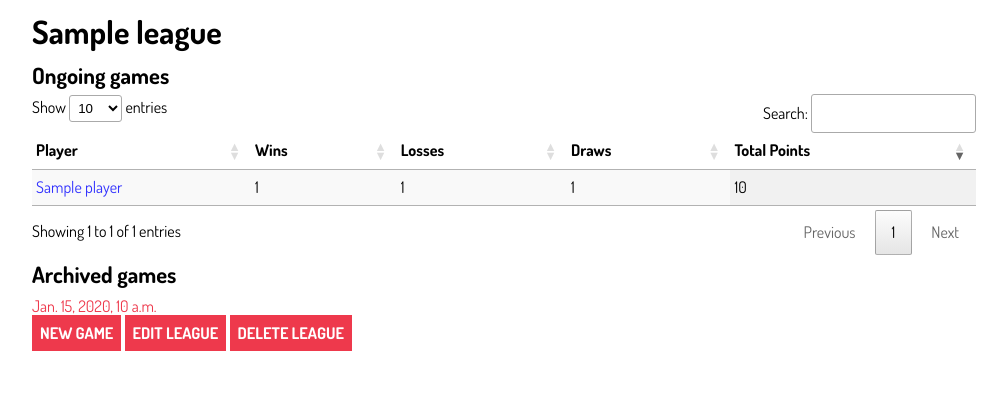
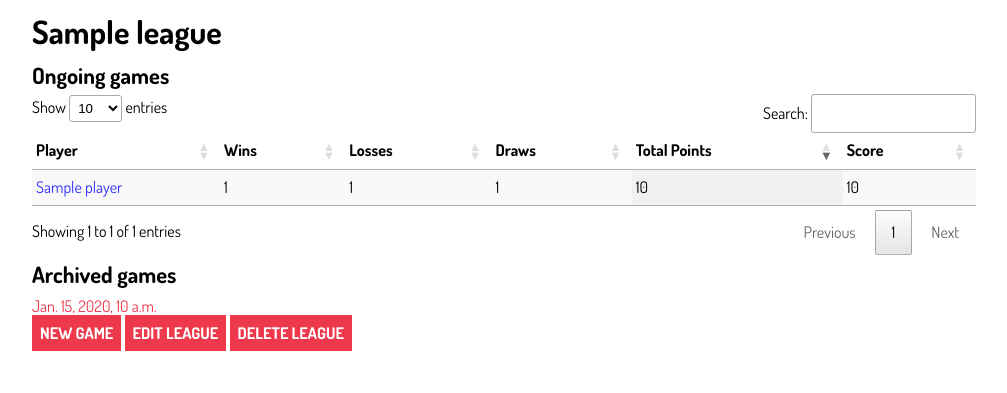
Before and after one commit to trahay/ultimate-ladder, a Django app: page /ladder/leagues/1/ in a window 1280 px wide. Shown: the part 60-453 px from the top of the page, without its empty margins (136-1143 px from the left). Run offline with Django 5.2, Linux system fonts and the light colour scheme; tables that the repository leaves empty hold one stand-in row (values such as "Sample post"); some libraries are stand-ins or nearby versions.

Commit message:
display the players score

```diff
--- a/ladder/templates/ladder/league.html
+++ b/ladder/templates/ladder/league.html
@@ -30,7 +30,7 @@
 
     <table id="players" class="display compact" >
 	<thead><tr>
-	    <th>Player</th><th>Wins</th><th>Losses</th><th>Draws</th><th>Total Points</th>
+	    <th>Player</th><th>Wins</th><th>Losses</th><th>Draws</th><th>Total Points</th><th>Score</th>
 	</tr></thead>
 	<tbody>
 	    {% for player in player_list %}
@@ -40,6 +40,7 @@
 		<td>{{player.loss}}</td>
 		<td>{{player.draw}}</td>
 		<td>{{player.total_points}}</td>
+		<td>{{player.player.score}}</td>
 	    </tr>
 	    {% endfor %}
 	</tbody>
```
